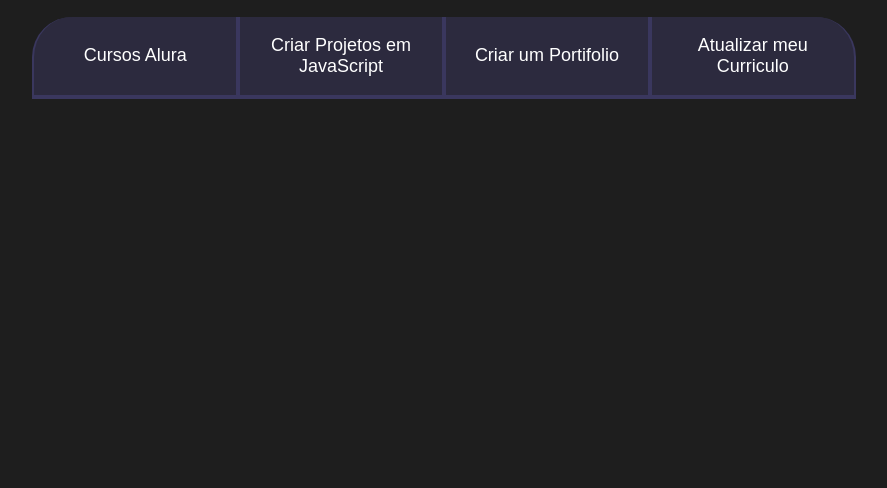
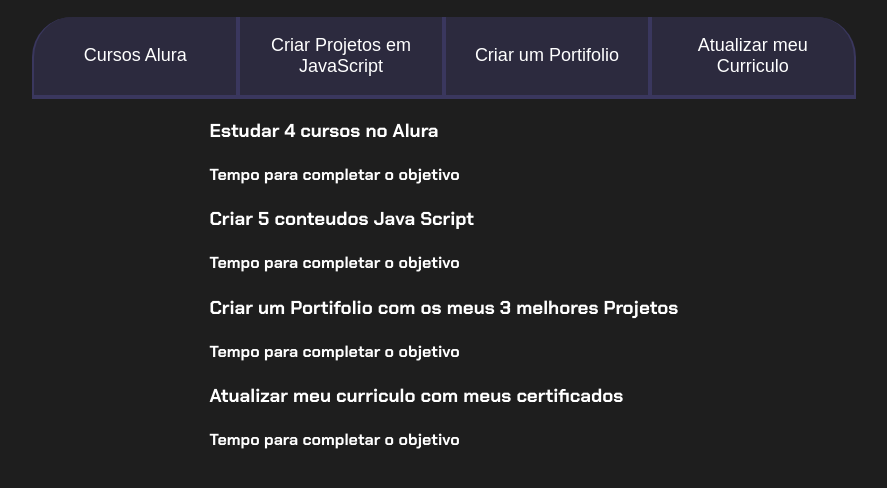
Before and after one commit to lessmin3r/eduardo.gg, a plain HTML site: page index.html in a window 1280 px wide. Shown: the part 62-550 px from the top of the page, without its empty margins (196-1083 px from the left). Drawn offline with Linux system fonts and the light colour scheme.

Commit message:
Update index.html
jhuygb

```diff
--- a/index.html
+++ b/index.html
@@ -15,9 +15,33 @@
  <button class="botao">Criar Projetos em JavaScript</button>
  <button class="botao">Criar um Portifolio</button>
  <button class="botao">Atualizar meu Curriculo</button>
+</div>
 
-
-
+<div class="aba-texto">
+    <div class="aba-conteudo">
+        <h3 class="aba-conteudo-principal">
+        Estudar 4 cursos no Alura</h3>
+        <h4 class="aba-conteudo-titulo-secundario">
+        Tempo para completar o objetivo</h4>
+    </div>
+    <div class="aba-conteudo">
+        <h3 class="aba-conteudo-principal">
+        Criar 5 conteudos Java Script</h3>
+        <h4 class="aba-conteudo-titulo-secundario">
+        Tempo para completar o objetivo</h4>
+    </div>
+    <div class="aba-conteudo">
+        <h3 class="aba-conteudo-principal">
+        Criar um Portifolio com os meus 3 melhores Projetos</h3>
+        <h4 class="aba-conteudo-titulo-secundario">
+        Tempo para completar o objetivo</h4>
+    </div>
+    <div class="aba-conteudo">
+        <h3 class="aba-conteudo-principal">
+        Atualizar meu curriculo com meus certificados</h3>
+        <h4 class="aba-conteudo-titulo-secundario">
+        Tempo para completar o objetivo</h4>
+    </div>
 
 </div>
 </section>
```
